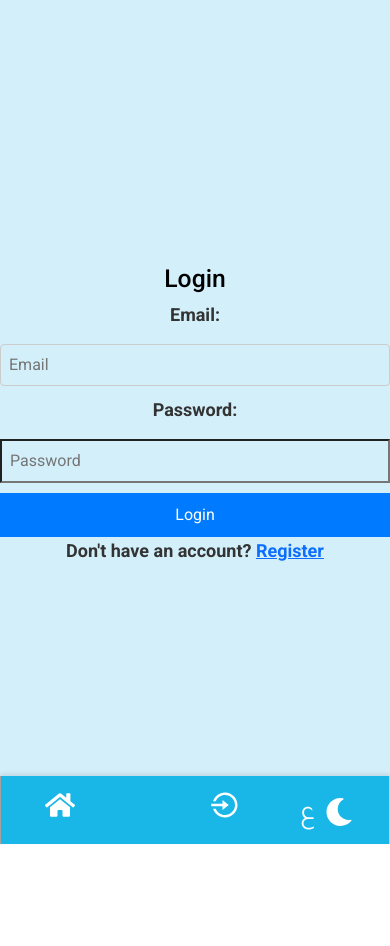
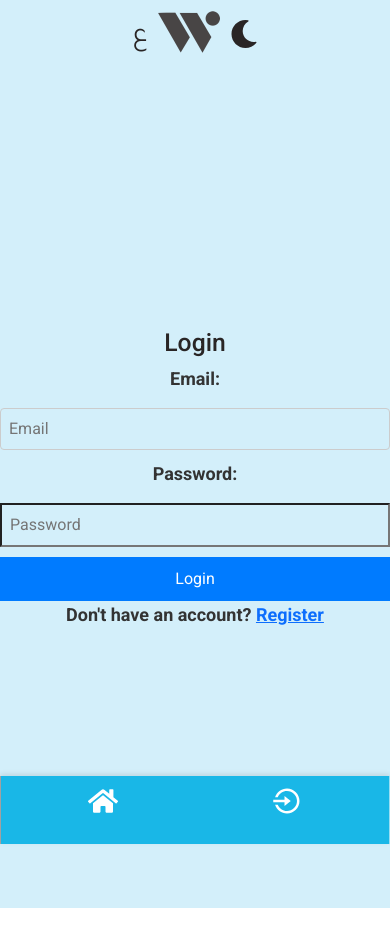
Before and after one commit to Abu-ellil/Social-App-Wahy, a React (Vite) app in the folder front/: page /login in a window 390 px wide. Shown: the top 946 px of the page. Built offline with nearby package versions, Linux system fonts and the light colour scheme; no server answers.

Commit message:
logo and some css

```diff
--- a/front/src/App.css
+++ b/front/src/App.css
@@ -30,7 +30,7 @@ body {
   font-family: Roboto, Tajawal;
   min-height: 100vh;
   background-color: #d3effa;
-  color: #000000;
+  color: #292525;
 }
 
 /* Dark Theme */
@@ -45,7 +45,13 @@ body {
   border-left: #a1a1a1 solid 1px;
   border-right: #fdfdfd8f solid 1px;
 }
+.logo{
+  background-image: url("./assets/logo.png");
+  background-repeat: no-repeat;
+  background-position: center;
+  background-size: cover;
 
+}
 .home {
   width: 550px;
   grid-area: auto;
@@ -67,9 +73,7 @@ section {
   margin: 0 auto;
 }
 .btn {
-  color: #fff;
   background-color: #007bff;
-  padding: 10px 20px;
   border: none;
   border-radius: 4px;
   cursor: pointer;
@@ -80,20 +84,6 @@ section {
   transition: all 0.3s ease;
 }
 
-.logo {
-  height: 6em;
-  padding: 1.5em;
-  will-change: filter;
-  transition: filter 300ms;
-}
-
-.logo:hover {
-  filter: drop-shadow(0 0 2em #646cffaa);
-}
-
-.logo.react:hover {
-  filter: drop-shadow(0 0 2em #61dafbaa);
-}
 
 .card {
   padding: 2em;
@@ -143,6 +133,10 @@ input {
   .post-wrapper {
     margin: 10px;
   }
+  .logo{
+  background-image: url("./assets/logo-mini.png");
+  width: 62px;
+  }
 }
 
 @media only screen and (max-width: 600px) {
@@ -155,7 +149,9 @@ input {
   section {
     padding: 0;
   }
-
+.side-menu .logo{
+  display: none;
+}
   .side-menu {
     height: 8%;
     width: 100%;
@@ -170,6 +166,10 @@ input {
     background-color: #19b7e7;
     color: #fff;
     box-shadow: 0px -2px 5px rgba(0, 0, 0, 0.1);
+  }
+  .side-menu-links{
+    display: flex;
+    flex-direction: row;
   }
   .navbar-link {
     margin-bottom: 0;
--- a/front/src/components/header/Nav.jsx
+++ b/front/src/components/header/Nav.jsx
@@ -4,14 +4,30 @@ import { useSelector } from "react-redux";
 import { AiOutlineMessage } from "react-icons/ai"; // Import the message icon
 import "./Navbar.css"; // Import the CSS file
 import Notifications from "../chat/Notifications";
+import LanguageToggle from "../../languages/LanguageToggle";
+import { FaMoon, FaSun } from "react-icons/fa";
+import { useTheme } from "../../context/ThemeContext";
+import { useTranslation } from "react-i18next";
+import { useGetUserToken } from "../../hooks/useGetUserToken";
 
 const Navbar = () => {
   const user = useSelector((state) => state.user);
+    const { theme, toggleTheme } = useTheme();
+    const { t } = useTranslation();
+    const token = useGetUserToken();
 
   return (
-    user && (
+    <>
+      <div className="theme-lang-container">
+        <LanguageToggle />
+        <div className="logo"></div>
+        <button onClick={toggleTheme}>
+          {theme === "light" ? <FaMoon /> : <FaSun />}
+        </button>
+      </div>
+      {user && (
         <div className="header-navbar">
-        <Notifications/>
+          <Notifications />
           <Link to="/samar">
             {" "}
             {/* Specify the route to the Chat component */}
@@ -31,7 +47,8 @@ const Navbar = () => {
             </div>
           </Link>
         </div>
-    )
+      )}
+    </>
   );
 };
 
--- a/front/src/components/header/Navbar.css
+++ b/front/src/components/header/Navbar.css
@@ -6,9 +6,29 @@
   justify-content: space-around;
   text-align: center;
   gap: 3rem;
-  border: #555 solid 1px;
+  border: #55555557 solid 1px;
   padding: 12px;
   border-radius: 12px;
+}
+.header-navbar.logo {
+  height: 4em;
+  padding: 1.5em;
+  will-change: filter;
+  transition: filter 300ms;
+}
+.logo {
+  height: 4em;
+  padding: 1.5em;
+  will-change: filter;
+  transition: filter 300ms;
+}
+
+.logo:hover {
+  filter: drop-shadow(0 0 2em #646cffaa);
+}
+
+.logo.react:hover {
+  filter: drop-shadow(0 0 2em #61dafbaa);
 }
 
 .user-status {
@@ -47,10 +67,29 @@
   background-color: #7f838634;
 }
 
-.navbar-link {
+.header-navbar a {
+  color: aqua;
   text-decoration: none;
-  color: inherit;
+  /* color: inherit; */
   padding: 8px;
   border-radius: 5px;
   transition: background-color 0.3s;
 }
+.ico {
+  color: inherit;
+  font-size: 35px;
+  transition: all 0.3s ease-in-out;
+}
+.theme-lang-container {
+  display: flex;
+  align-items: center;
+  justify-content: space-between;
+  gap: 10px;
+}
+.theme-lang-container button {
+  border: none;
+  font-size: 28px;
+  color: inherit;
+  background-color: transparent;
+  cursor: pointer;
+}
--- a/front/src/components/posts/Post.jsx
+++ b/front/src/components/posts/Post.jsx
@@ -38,7 +38,7 @@ const Post = ({ post, onLike, onComment, onDeleteComment, postUser }) => {
       await onLike(post._id, !isLiked);
       setIsLiked((prevIsLiked) => !prevIsLiked);
       const updatedLikes = isLiked
-        ? post.likes.filter((userId) => userId !== user._id)
+        ? post?.likes.filter((userId) => userId !== user?._id)
         : [...post.likes, user._id];
       post.likes = updatedLikes;
 
--- a/front/src/components/sideBar/SideMenu.jsx
+++ b/front/src/components/sideBar/SideMenu.jsx
@@ -11,7 +11,7 @@ import { RiLoginCircleLine, RiLogoutCircleLine } from "react-icons/ri";
 import { useSelector } from "react-redux";
 import { Link } from "react-router-dom";
 import { useTheme } from "../../context/ThemeContext";
-
+import logo from "../../assets/logo.png"
 import LanguageToggle from "../../languages/LanguageToggle";
 import "./sideMenu.css";
 import { useTranslation } from "react-i18next";
@@ -31,6 +31,10 @@ const SideMenu = () => {
 
   return (
     <div className="side-menu">
+      <div className="logo">
+      </div>
+
+      <div className="side-menu-links">
         <Link to="/" className="navbar-link">
           <FaHome className="ico" />
           <h2>{t("home")}</h2>
@@ -57,44 +61,29 @@ const SideMenu = () => {
           </Link>
         )}
 
-      {user ? (
-        <>
+        {token && (
           <Link to="/edit-profile" className="navbar-link">
             <FaRegUser className="ico" />
             <h2>{t("profile")}</h2>
           </Link>
-          <Link to="/my-posts" className="navbar-link">
-            <div>
-            <img
-              src={user && user.profilePhoto && user.profilePhoto.url}
-              alt="User"
-              className="user-image"
-            />
-            <h3>{user.username}</h3></div>
+        )}
+      </div>
 
-          </Link>
-          <button onClick={handleLogout} className="logout-btn btn">
+      {user ? (
+        <>
+          <button onClick={handleLogout} className="logout-btn">
             <RiLogoutCircleLine className="ico" />
             <h2 className="log-text">{t("logout")}</h2>
           </button>
         </>
       ) : (
         <>
-          <Link to="/register" className="navbar-link">
-            <h2 className="log-text">{t("register")}</h2>
-          </Link>
           <Link to="/login" className="navbar-link">
             <RiLoginCircleLine className="ico login-icon" />
             <h2 className="log-text">{t("login")}</h2>
           </Link>
         </>
       )}
-      <div className="theme-lang-container">
-        <LanguageToggle />
-        <button onClick={toggleTheme}>
-          {theme === "light" ? <FaMoon /> : <FaSun />}
-        </button>
-      </div>
     </div>
   );
 };
--- a/front/src/components/sideBar/sideMenu.css
+++ b/front/src/components/sideBar/sideMenu.css
@@ -1,16 +1,23 @@
 .side-menu {
   display: flex;
   flex-direction: column;
-  justify-content: space-around;
+  align-items: start;
+  justify-content: space-between;
   height: 100vh;
   position: sticky;
   left: 0;
   top: 0;
   width: 280px;
-  padding: 20px;
+  padding:4% 20px;
  box-shadow: 0px 0px 8px 5px rgba(0, 0, 0, 0.1);
 }
-
+.side-menu-links{
+  display: flex;
+  flex-direction: column;
+  align-items: center;
+gap: 2rem;
+  /* min-height: 100%; */
+}
 .side-menu.light {
   background-color: #19b7e7;
   color: #fff;
@@ -20,14 +27,26 @@
   background-color: #1e1e1e;
   color: #ffffff;
 }
-
-
 .login-icon {
   border-radius: 50%;
 }
+.logo{
+  width: 100%;
+}
+.side-menu .logout-btn {
 
-.side-menu .logout-btn {
+  display: flex;
+  align-items: center;
+  justify-content: center;
+  gap: 10px;
   background-color: transparent;
+  border: none;
+  border-radius: 4px;
+  cursor: pointer;
+}
+.side-menu .logout-btn h2{
+
+font-size: 20px;
 }
 
 
@@ -41,25 +60,3 @@
   text-decoration: none;
   margin-bottom: 10px;
 }
-
-
-.ico {
-  color: inherit;
-  font-size: 35px;
-  transition: all 0.3s ease-in-out;
-}
-
-.theme-lang-container {
-  display: flex;
-  align-items: center;
-  justify-content: space-around;
-  gap: 10px;
-}
-
-.theme-lang-container button {
-  border: none;
-  font-size: 28px;
-  color: inherit;
-  background-color: transparent;
-  cursor: pointer;
-}
```
Also changed, not shown: front/src/assets/logo-mini.png (added), front/src/assets/logo.png (added). Lines whose indentation alone changed are shown as unchanged.
